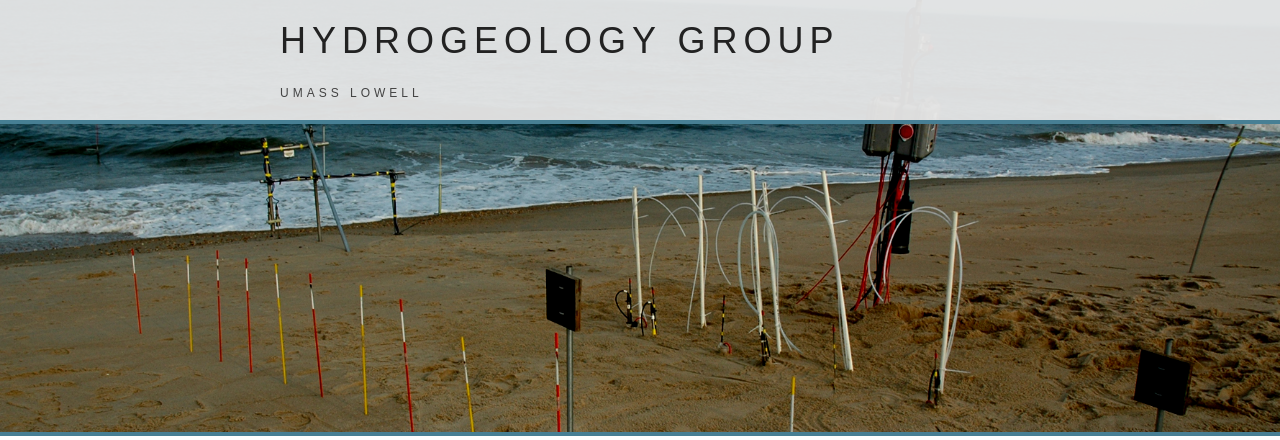
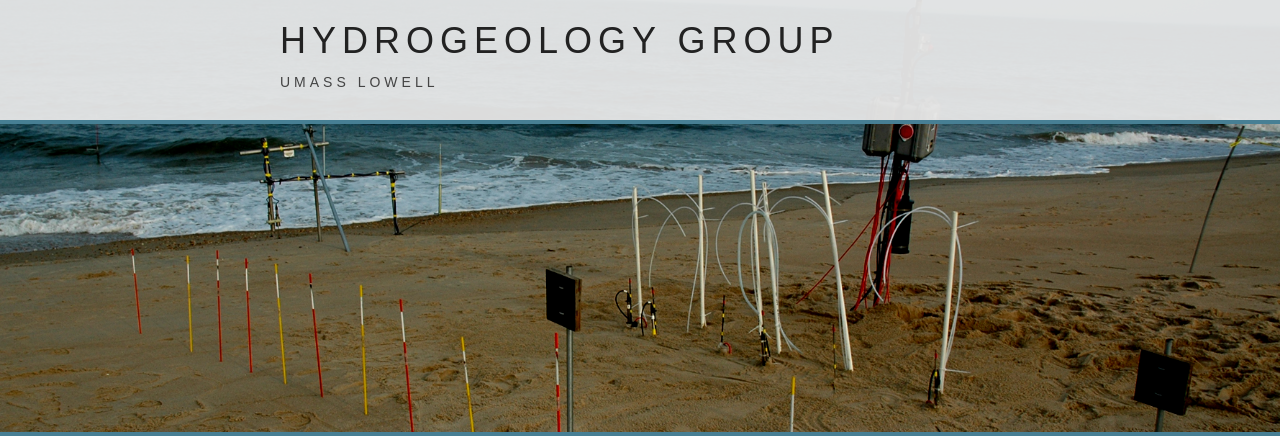
Before and after one commit to jwheiss/jwheiss.github.io, a PHP site: page /index.html in a window 1280 px wide. Shown: the top 440 px of the page. Run offline with PHP 8.4, Linux system fonts and the light colour scheme; some web fonts are replaced.

Commit message:
Update main.css

```diff
--- a/resources/main.css
+++ b/resources/main.css
@@ -43,7 +43,7 @@ a:hover {
 	text-align: center;
 	margin-left: 40px;
 	margin-top: 20px;
-	margin-bottom: 10px;
+	margin-bottom: 0px;
 	padding: 0;
 	text-transform: uppercase;
 	letter-spacing: 6px;
@@ -55,7 +55,7 @@ a:hover {
 	width: 32px;
 	}
 #header-inner h2 {
-	font-size: 12px;
+	font-size: 14px;
 	font-weight: 500;
 	margin-left: 40px;
 	margin-bottom: 20px;
@@ -64,8 +64,7 @@ a:hover {
 	padding-bottom: 00px;
 	text-transform: uppercase;
 	text-align: left;
-	line-height: 22px;
-	letter-spacing: 4px;
+    letter-spacing: 4px;
 	}
 #header-inner a.button {
 	font-size: 14px;
```
